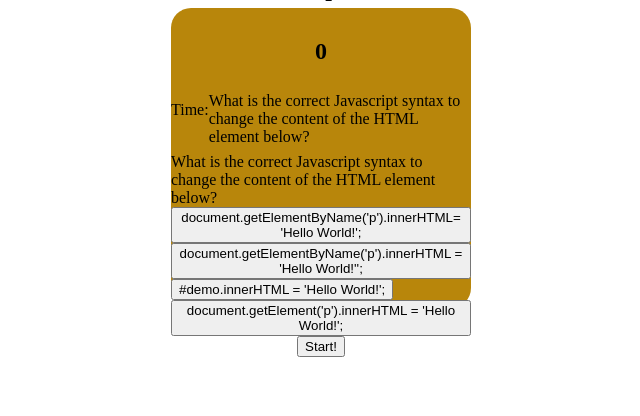
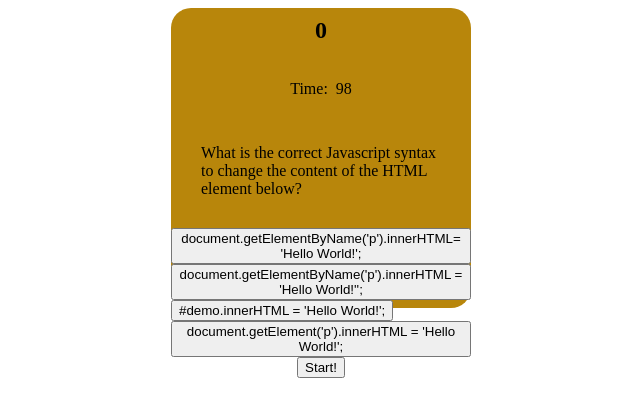
Before and after one commit to blakem64/Code-Quiz-Javascript-fundamentals, a plain HTML site: page assets/index.html in a window 1280 px wide. Both pictures are taken after a click on the button "Start!". Shown: the whole page, without its empty margins (327-967 px from the left). Drawn offline with Linux system fonts and the light colour scheme.

Commit message:
fixed timer display issue

```diff
--- a/assets/script.js
+++ b/assets/script.js
@@ -98,7 +98,7 @@ const questions=[
       clearInterval(interval);
     }
 
-    timeEl.innerHTML=questions[currentQuestion].question
+    timeEl.innerHTML=t;
   questionBoxEl.innerHTML=questions[currentQuestion].question
   choiceBtn1.innerHTML=questions[currentQuestion].option1
   choiceBtn2.innerHTML=questions[currentQuestion].option2
--- a/assets/style.css
+++ b/assets/style.css
@@ -28,7 +28,7 @@ body{
 }
 
 
-question-box{
+#question-box{
   height:150px;
   padding:20px;
    border-radius: 20px;
```
